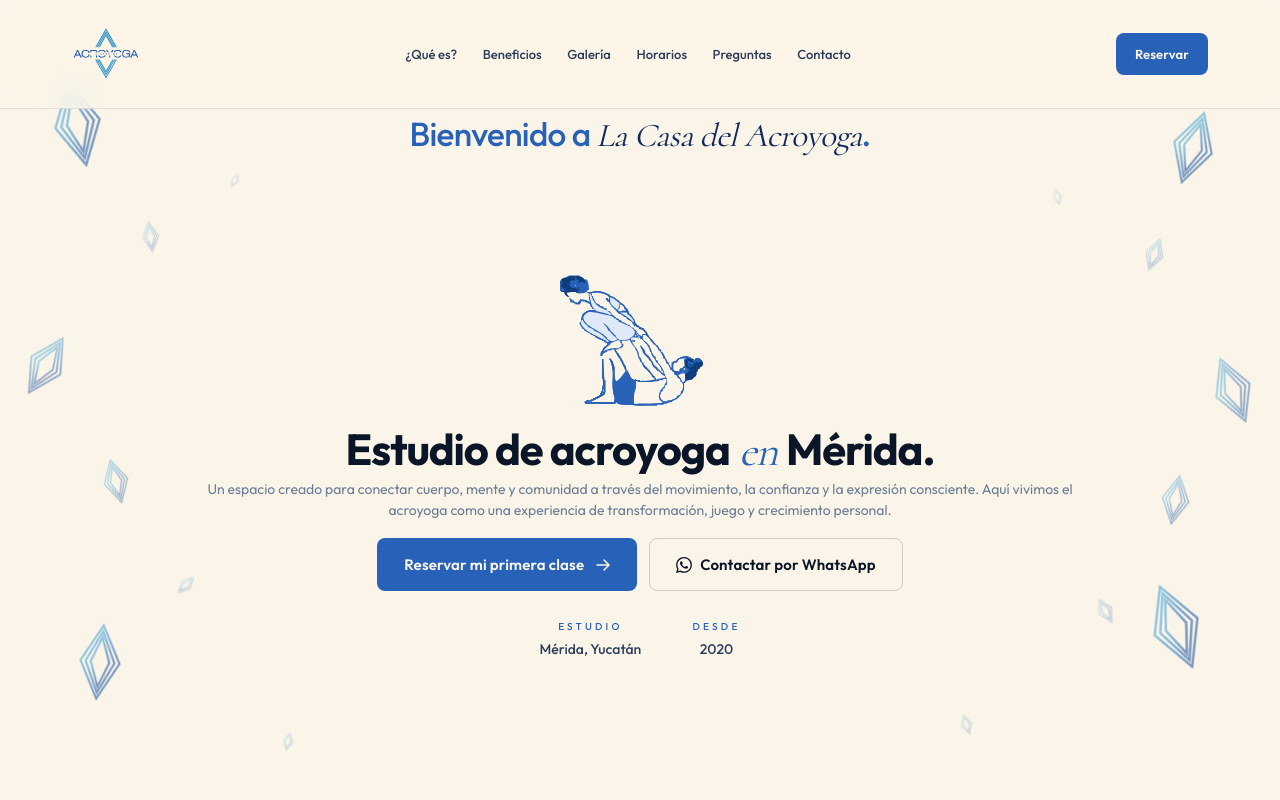
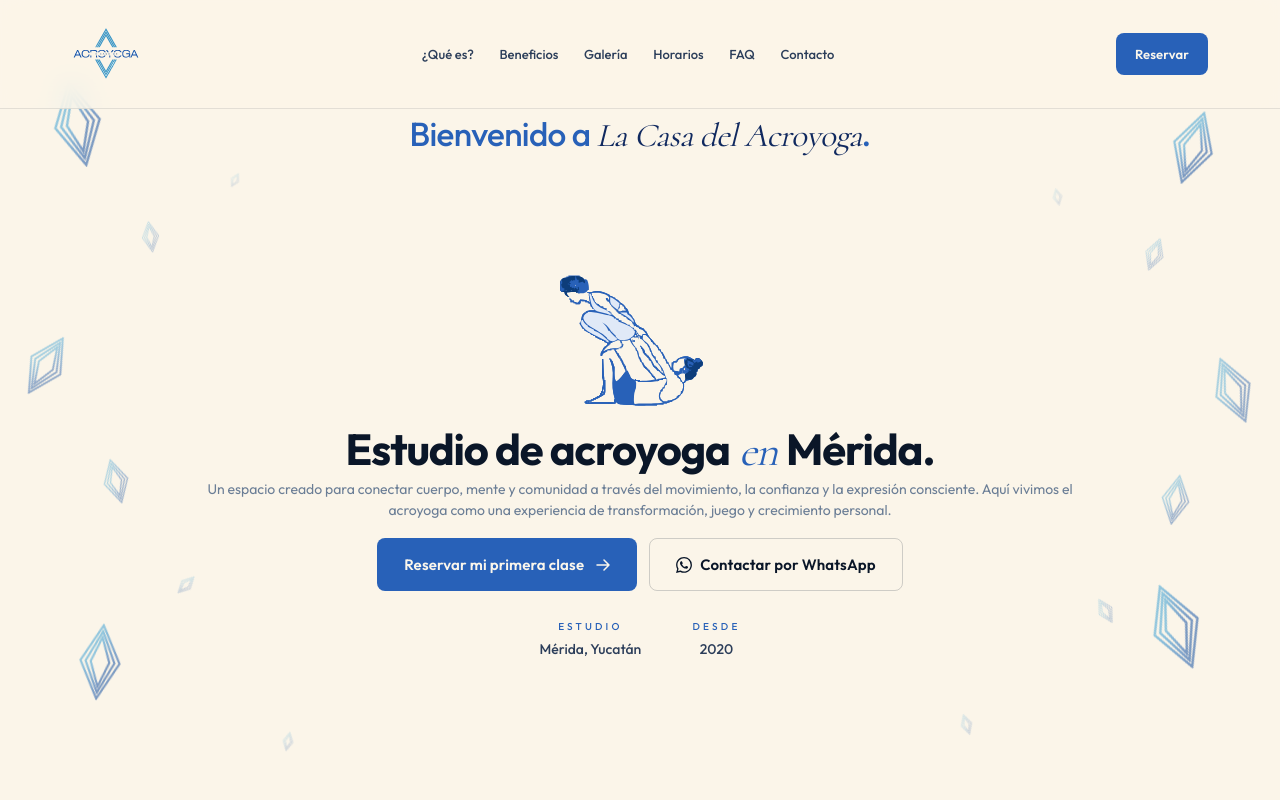
Before and after one commit to ramiromolinalara09-dev/la-casa-del-acroyoga, a Next.js app in the folder web/: page / in a window 1280 px wide. Shown: the top 800 px of the page. Built offline with nearby package versions, Linux system fonts and the light colour scheme.

Commit message:
Swap Contact before FAQ, change nav label 'Preguntas' → 'FAQ'
- Section order: Schedule → Contact → FAQ → Cta (was Schedule → FAQ → Contact → Cta)
- Header nav: 'Preguntas' → 'FAQ' for clarity without bloating the bar

```diff
--- a/web/src/app/page.tsx
+++ b/web/src/app/page.tsx
@@ -23,8 +23,8 @@ export default function Home() {
         <FirstClass />
         <Gallery />
         <Schedule />
+        <Contact />
         <FAQ />
-        <Contact />
         <Cta />
       </main>
       <Footer />
--- a/web/src/components/Header.tsx
+++ b/web/src/components/Header.tsx
@@ -11,7 +11,7 @@ const navItems = [
   { href: "#beneficios", label: "Beneficios" },
   { href: "#galeria", label: "Galería" },
   { href: "#horarios", label: "Horarios" },
-  { href: "#preguntas", label: "Preguntas" },
+  { href: "#preguntas", label: "FAQ" },
   { href: "#contacto", label: "Contacto" },
 ];
 
```
